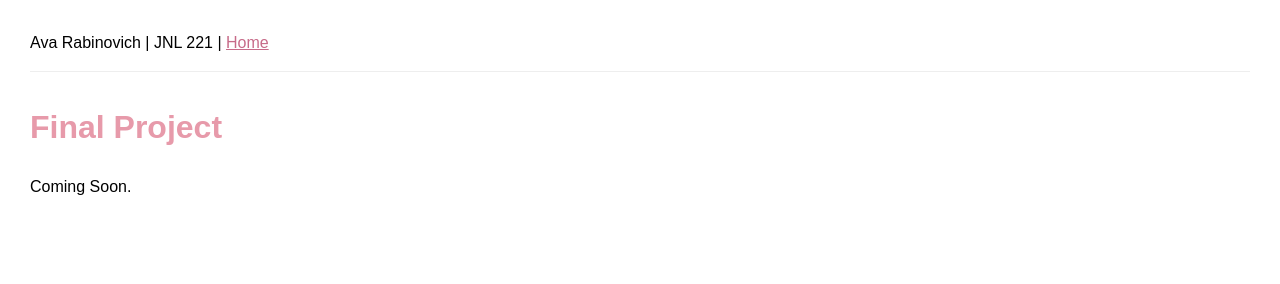
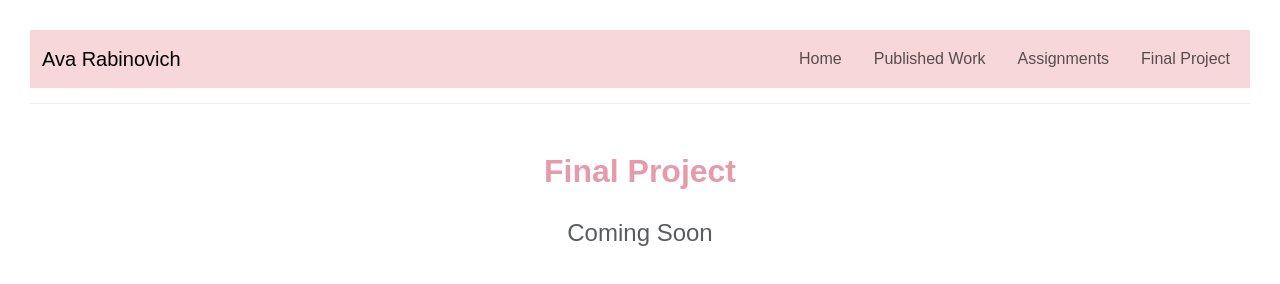
Before and after one commit to avarabinovich/avarabinovich.github.io, a plain HTML site: page final/index.html in a window 1280 px wide. Drawn offline with nearby package versions, Linux system fonts and the light colour scheme.

Commit message:
Add files via upload

```diff
--- a/final/index.html
+++ b/final/index.html
@@ -3,24 +3,37 @@
 <head>
 
   <title>Ava Rabinovich Github Page</title>
-
+    <link rel="preconnect" href="https://fonts.googleapis.com">
+  <link rel="preconnect" href="https://fonts.gstatic.com" crossorigin>
+  <link href="https://fonts.googleapis.com/css2?family=Poppins:wght@400;600;700&display=swap" rel="stylesheet">
+<link href="https://cdn.jsdelivr.net/npm/bootstrap@5.3.3/dist/css/bootstrap.min.css" rel="stylesheet">
 <link rel="stylesheet" href="../style.css">
 
 </head>
 
   <body>
 <header>
-  Ava Rabinovich | JNL 221 |
-  <a href="../index.html">Home</a>
+  <nav class="navbar navbar-expand-lg" style="background-color: #f8d7da;">
+    <div class="container-fluid">
+      <a class="navbar-brand" href="../index.html">Ava Rabinovich</a>
+
+      <div class="navbar-nav flex-row flex-wrap gap-3">
+        <a class="nav-link" href="../index.html">Home</a>
+        <a class="nav-link" href="../work/index.html">Published Work</a>
+        <a class="nav-link" href="../assignments/index.html">Assignments</a>
+        <a class="nav-link" href="../final/index.html">Final Project</a>
+      </div>
+    </div>
+  </nav>
 </header>
+    <main class="container my-5">
+<h1 class="text-center mb-4">Final Project</h1>
 
-<h1>Final Project</h1>
-
-<p>Coming Soon.</p>
+<p class="text-center fs-4 text-muted">Coming Soon</p>
 
 
 
-
+    </main>
   </body>
 
   </html>
```
